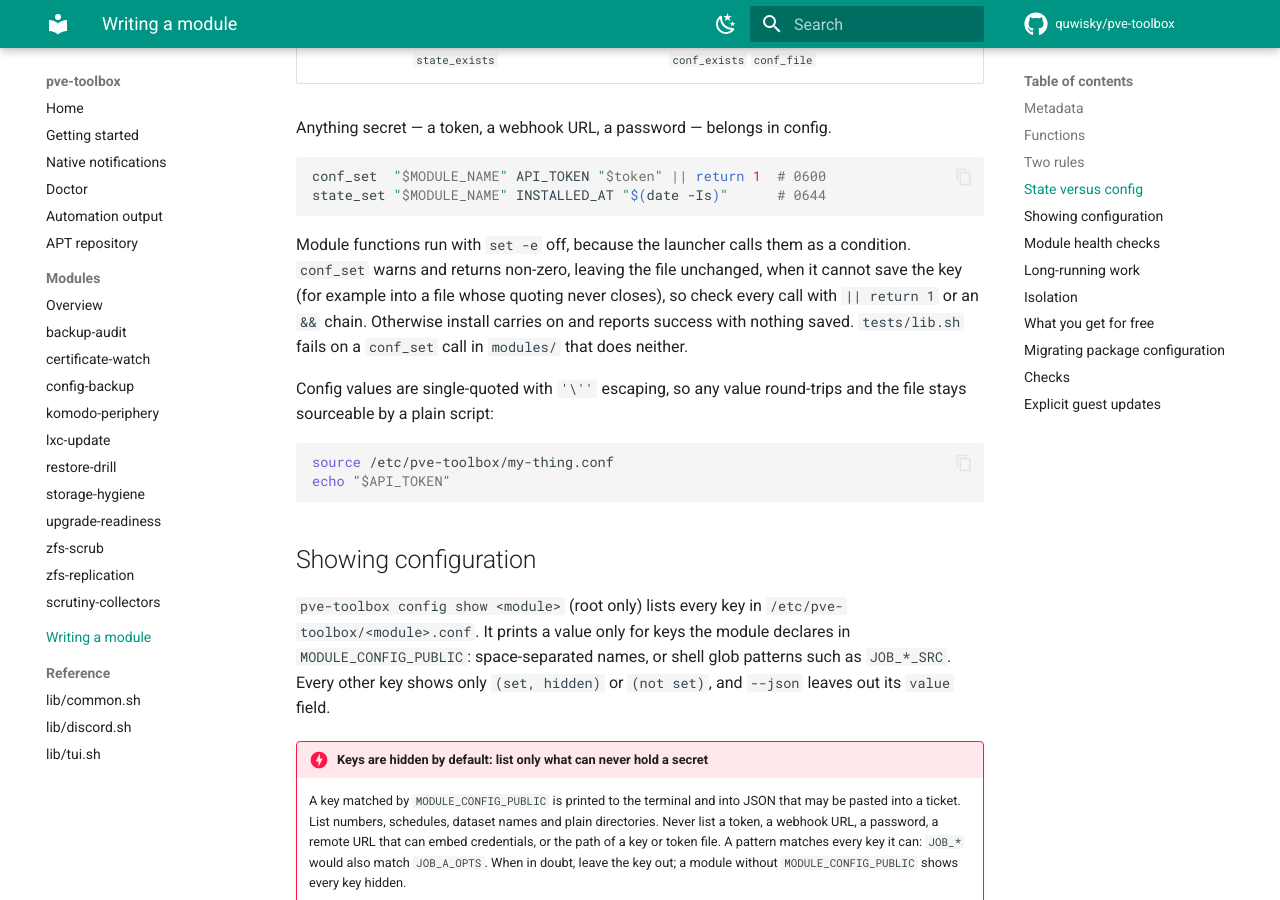
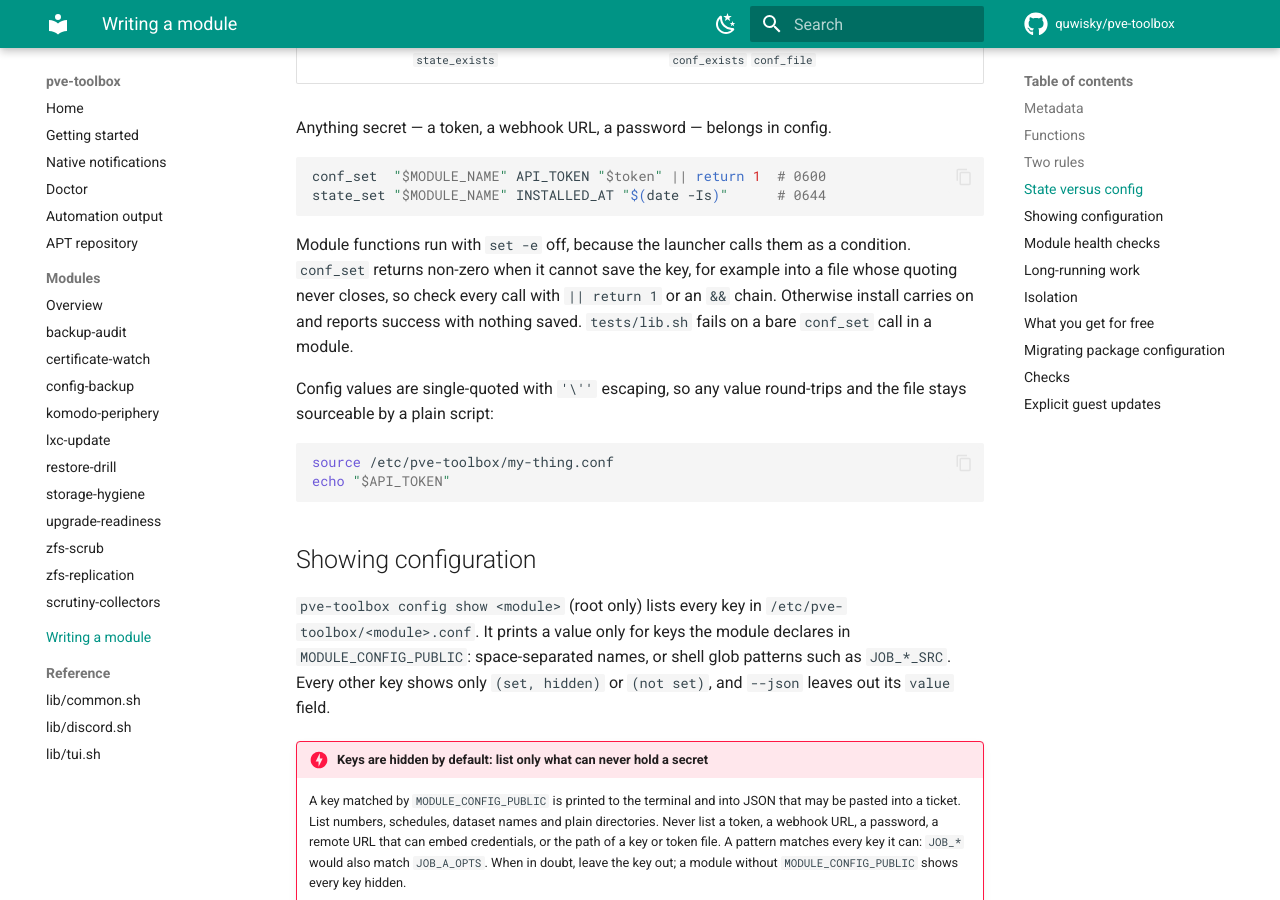
Before and after one commit to quwisky/pve-toolbox, an MkDocs documentation site: the page built from docs/writing-a-module.md, in a window 1280 px wide and 900 px high, scrolled down 2139 px. Built offline with MkDocs 1.6.1 and Material for MkDocs 9.7.7, drawn with Linux system fonts in a browser that asks for light colours; comment, search, counter and statistics services are not loaded.

Commit message:
fix(modules): save before changing timers, and cover the legacy module
zfs-scrub disabled the zfsutils scrub timers before saving its
configuration, so a save that now fails would leave the pools with no
scrub schedule at all. It saves right after the last question, before
any timer changes.

The packaged native-notifications compatibility module also ignored
conf_set. A refused save now stops install with a message that the
tested objects are in place but the file was not saved, before state is
recorded or success is printed. It does not roll back: rollback re-reads
the same file that refused the write.

The conf_set check in tests/lib.sh also scans debian/legacy, and says
it is a line-based heuristic. The docs no longer claim a failed conf_set
always leaves the file unchanged: only a refusal does.

````diff
--- a/docs/writing-a-module.md
+++ b/docs/writing-a-module.md
@@ -93,11 +93,10 @@ state_set "$MODULE_NAME" INSTALLED_AT "$(date -Is)"      # 0644
 ```
 
 Module functions run with `set -e` off, because the launcher calls them as a
-condition. `conf_set` warns and returns non-zero, leaving the file unchanged,
-when it cannot save the key (for example into a file whose quoting never
-closes), so check every call with `|| return 1` or an `&&` chain. Otherwise
-install carries on and reports success with nothing saved. `tests/lib.sh`
-fails on a `conf_set` call in `modules/` that does neither.
+condition. `conf_set` returns non-zero when it cannot save the key, for example
+into a file whose quoting never closes, so check every call with `|| return 1`
+or an `&&` chain. Otherwise install carries on and reports success with nothing
+saved. `tests/lib.sh` fails on a bare `conf_set` call in a module.
 
 Config values are single-quoted with `'\''` escaping, so any value round-trips
 and the file stays sourceable by a plain script:
````
Also changed, not shown: docs/modules/zfs-scrub.md (+3 -1 lines), docs/reference/common.md (+3 -2 lines), 5 other files.
